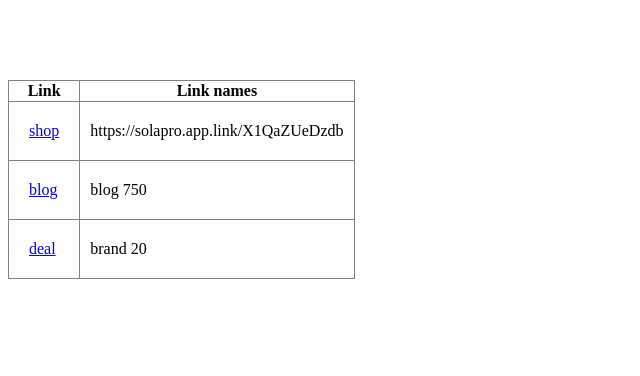
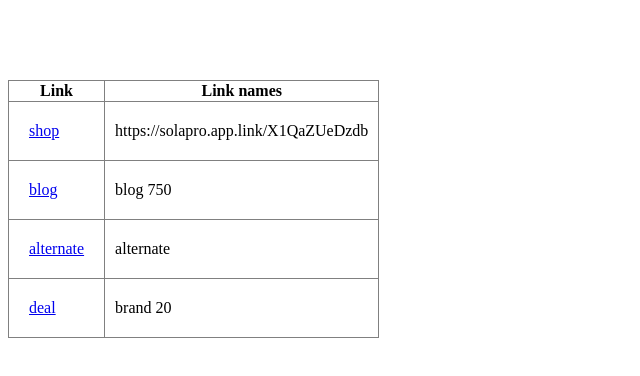
Before and after one commit to ArkanRomanWork/solaproDeepLink, a plain HTML site: page branch.html in a window 1280 px wide. Shown: the whole page, without its empty margins (0-640 px from the left). Drawn offline with Linux system fonts and the light colour scheme.

Commit message:
add alternate link

```diff
--- a/branch.html
+++ b/branch.html
@@ -35,6 +35,10 @@
         <td>blog 750</td>
     </tr>
     <tr>
+        <td><a href="https://solapro-alternate.app.link">alternate</a></td>
+        <td>alternate</td>
+    </tr>
+    <tr>
         <td><a href="https://solapro.app.link/cMyYjJgJzdb">deal</a></td>
         <td>brand 20</td>
     </tr>
```
